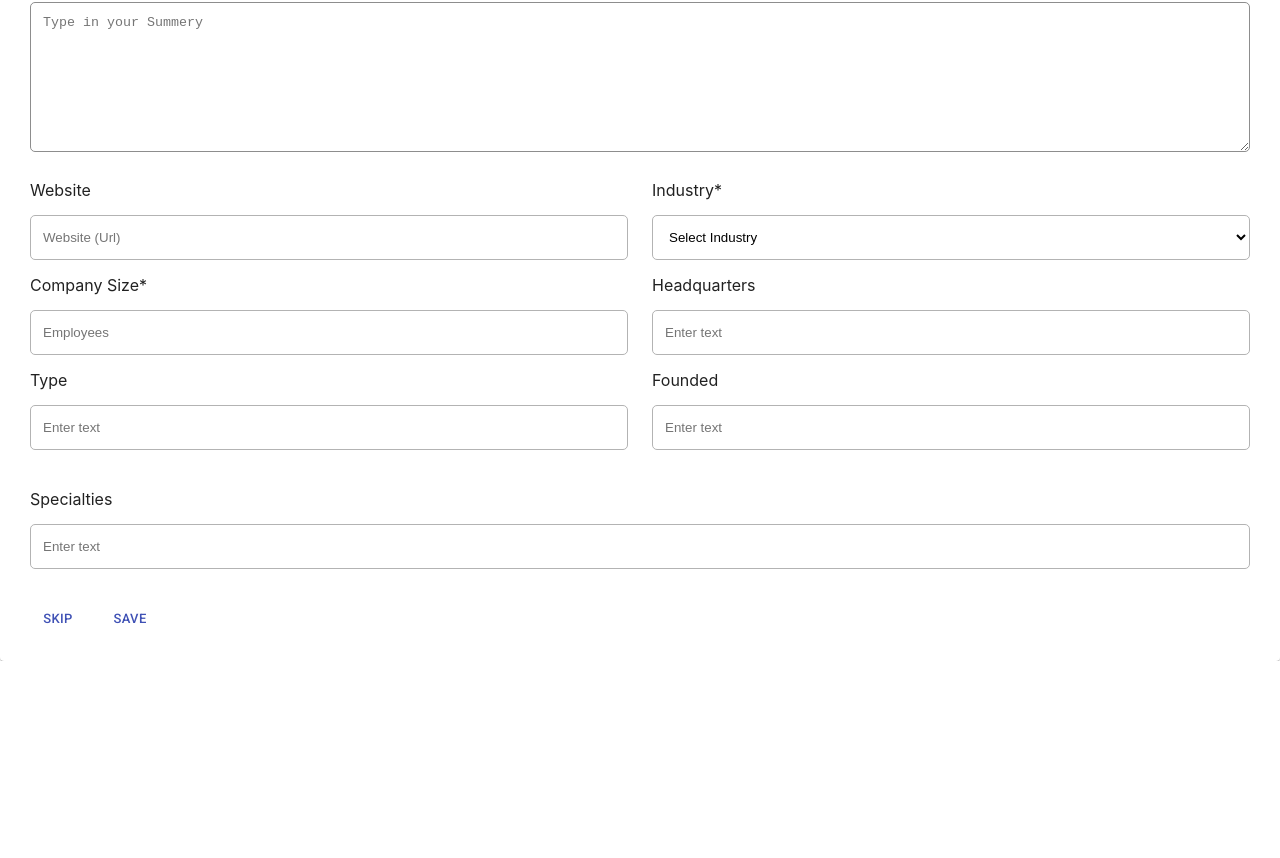
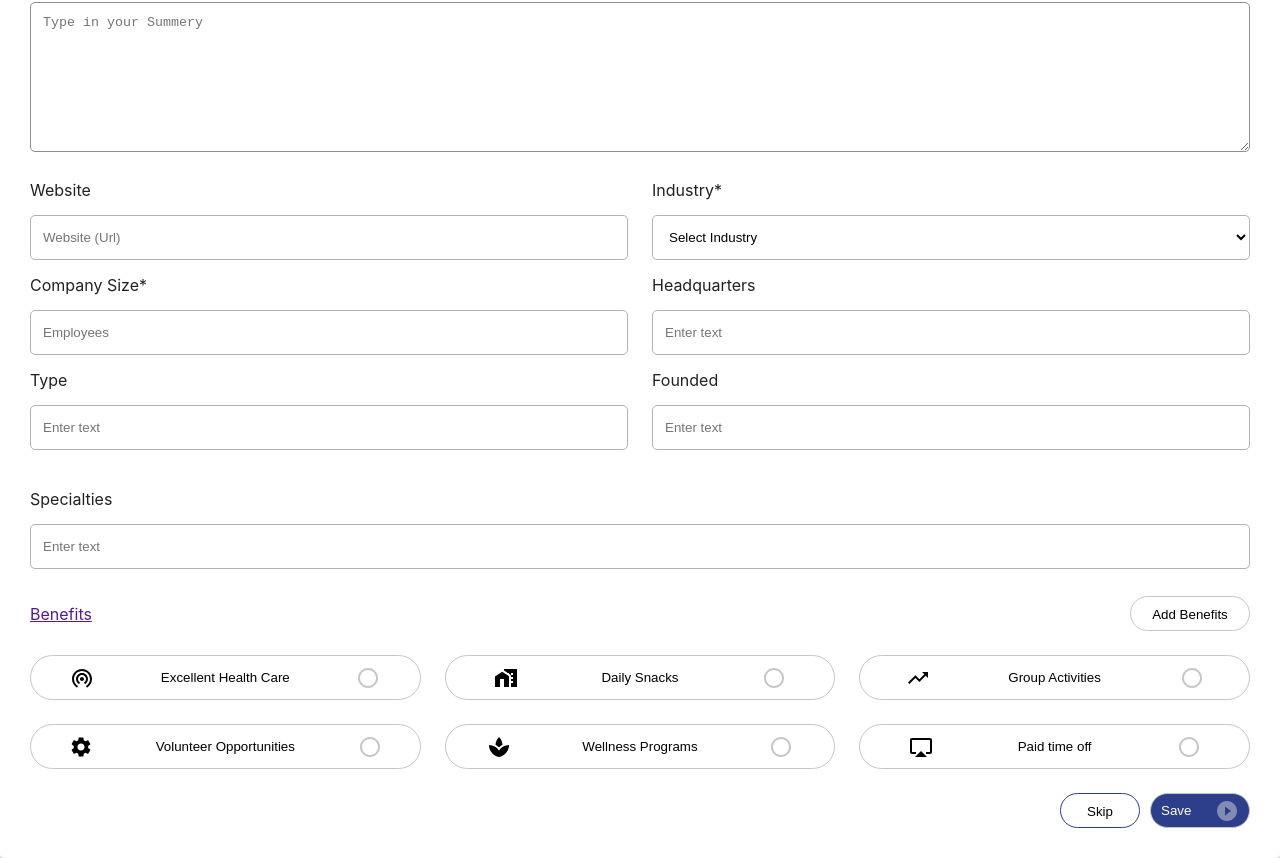
Before and after one commit to arif286/Grid-stack-project, a React (Create React App) app: page / in a window 1280 px wide. Shown: the part 473-1331 px from the top of the page. Before the commit the page ends 1134 px from the top, so only its background shows below. Built offline with nearby package versions, Linux system fonts and the light colour scheme.

Commit message:
complete benefit section

```diff
--- a/src/components/Header/Header.js
+++ b/src/components/Header/Header.js
@@ -35,16 +35,16 @@ const Header = () => {
     <div className={classes.root}>
       <AppBar position="static">
         <Toolbar className={classes.header}>
-          <Typography className={classes.title} variant="p">
+          <Typography className={classes.title} variant="subtitle1">
             Company
           </Typography>
-          <Typography className={classes.title} variant="p">
+          <Typography className={classes.title} variant="subtitle1">
             Find Candidate
           </Typography>
-          <Typography className={classes.title} variant="p">
+          <Typography className={classes.title} variant="subtitle1">
             Guide
           </Typography>
-          <Typography className={classes.title} variant="p">
+          <Typography className={classes.title} variant="subtitle1">
             |
           </Typography>
           <div className={classes.person}>
--- a/src/components/Profile/Profile.js
+++ b/src/components/Profile/Profile.js
@@ -4,6 +4,7 @@ import CardMedia from "@material-ui/core/CardMedia";
 import { makeStyles } from "@material-ui/core/styles";
 import React from "react";
 import banner from "../../assets/images/banner.png";
+import Benefits from "../Shared/Benefits";
 import Form from "../Shared/Form";
 
 // import profile from "../../assets/images/profile.png";
@@ -53,7 +54,7 @@ const Profile = () => {
       />
       <div className={classes.padding}>
 				<Form />
-
+				<Benefits/>
       </div>
     </Card>
   );
--- a/src/components/Shared/Benefits.js
+++ b/src/components/Shared/Benefits.js
@@ -0,0 +1,113 @@
+import { Grid } from '@material-ui/core';
+import AirplayIcon from "@material-ui/icons/Airplay";
+import HomeWorkIcon from '@material-ui/icons/HomeWork';
+import PlayCircleFilledIcon from "@material-ui/icons/PlayCircleFilled";
+import SettingsIcon from '@material-ui/icons/Settings';
+import SpaIcon from "@material-ui/icons/Spa";
+import TrendingUpIcon from "@material-ui/icons/TrendingUp";
+import WifiTetheringIcon from "@material-ui/icons/WifiTethering";
+import { makeStyles } from '@material-ui/styles';
+import React from 'react';
+import { Link } from "react-router-dom";
+import CustomButton from "./CustomButton";
+import RadioButton from './RadioButton';
+
+const useStyles = makeStyles({
+	root: {
+		display: "flex",
+		justifyContent: "space-between",
+		alignItems: "center"
+	},
+	button: {
+		display: "flex",
+		justifyContent: "end",
+		alignItems: "center"
+	},
+
+});
+const list = [
+  {
+    icon: WifiTetheringIcon,
+		text: "Excellent Health Care",
+		id: 1
+  },
+  {
+    icon: HomeWorkIcon,
+		text: "Daily Snacks",
+		id:2
+  },
+  {
+    icon: TrendingUpIcon,
+		text: "Group Activities",
+		id:3
+  },
+  {
+    icon: SettingsIcon,
+		text: "Volunteer Opportunities",
+		id:4
+  },
+  {
+    icon: SpaIcon,
+		text: "Wellness Programs",
+		id:5
+  },
+  {
+    icon: AirplayIcon,
+		text: "Paid time off",
+		id:6
+  },
+];
+const Benefits = () => {
+	const benefitBtn = {
+    width: "120px",
+    height: "35px",
+    radius: "25px",
+    border: "1px solid #C6C6C6",
+    bgColor: "#FFFFFF",
+  };
+	const skipBtn = {
+    width: "80px",
+    height: "35px",
+    radius: "25px",
+    bgColor: "#FFFFFF",
+    border: "1px solid #2D3E8B",
+	};
+	const saveBtn = {
+    width: "100px",
+    height: "35px",
+    radius: "25px",
+    bgColor: "#2D3E8B",
+		border: "1px solid #C6C6C6",
+		display: "flex",
+		justifyContent: "space-between",
+		alignItems: "center",
+		color: "white",
+		marginLeft: "10px",
+  };
+	const classes = useStyles();
+	return (
+    <>
+      <Grid container direction="row" spacing={3}>
+        <Grid item xs={12} className={classes.root}>
+          <Link>Benefits</Link>
+          <CustomButton style={benefitBtn} text="Add Benefits" />
+        </Grid>
+        {list.map((item) => (
+          <Grid key={item.id} item xs={4}>
+            <RadioButton data={item} />
+          </Grid>
+        ))}
+        <Grid item xs={12} className={classes.button}>
+          <CustomButton style={skipBtn} text="Skip" />
+          <CustomButton
+            style={saveBtn}
+            text="Save"
+            icon={PlayCircleFilledIcon}
+          />
+        </Grid>
+      </Grid>
+    </>
+  );
+};
+
+export default Benefits;
--- /dev/null
+++ b/src/components/Shared/CustomButton.js
@@ -0,0 +1,53 @@
+import { makeStyles } from '@material-ui/core';
+import React from 'react';
+
+
+
+const Button = ({
+  style: {
+    width,
+    height,
+    radius,
+    bgColor,
+    color,
+    border,
+    display,
+    justifyContent,
+    alignItems,
+    marginLeft,
+  },
+  text,
+  icon: Icon,
+}) => {
+  const useStyles = makeStyles(() => ({
+    root: {
+      height,
+      width,
+      backgroundColor: bgColor,
+      color,
+      borderRadius: radius,
+      outline: "none",
+      border,
+      cursor: "pointer",
+      display,
+      justifyContent,
+      alignItems,
+      padding: "10px",
+      marginLeft,
+    },
+    icon: {
+      color: "#818BB4",
+    },
+  }));
+  const classes = useStyles();
+  return (
+    <>
+      <button className={classes.root}>
+        {text}
+        {Icon && <Icon className={classes.icon} />}
+      </button>
+    </>
+  );
+};
+
+export default Button;
--- a/src/components/Shared/Form.js
+++ b/src/components/Shared/Form.js
@@ -1,6 +1,4 @@
 import { makeStyles } from '@material-ui/core';
-import Button from "@material-ui/core/Button";
-import CardActions from "@material-ui/core/CardActions";
 import Grid from "@material-ui/core/Grid";
 import React from 'react';
 import InputField from "../Shared/InputField";
@@ -62,14 +60,14 @@ const Form = () => {
           <label>Specialties</label>
           <InputField placeholder="Enter text" />
         </Grid>
-        <CardActions>
+        {/* <CardActions>
           <Button size="small" color="primary">
             Skip
           </Button>
           <Button size="small" color="primary">
             Save
           </Button>
-        </CardActions>
+        </CardActions> */}
       </Grid>
     </>
   );
--- /dev/null
+++ b/src/components/Shared/RadioButton.js
@@ -0,0 +1,43 @@
+import { makeStyles } from "@material-ui/core";
+import CheckCircleIcon from "@material-ui/icons/CheckCircle";
+import RadioButtonUncheckedIcon from '@material-ui/icons/RadioButtonUnchecked';
+import React, { useState } from 'react';
+
+const useStyles = makeStyles({
+  root: {
+    display: "flex",
+    justifyContent: "space-around",
+    alignItems: "center",
+    width: "100%",
+    height: "45px",
+    background: "white",
+    outline: "none",
+    border: "1px solid #C6C6C6",
+		borderRadius: "32px",
+		cursor: "pointer",
+  },
+  home: {
+    color: "#C6C6C6",
+  },
+});
+
+const RadioButton = ({data:{icon:Icon, text}}) => {
+	console.log(text);
+	const [changeIcon, setChangeIcon] = useState(false);
+	const classes = useStyles();
+	return (
+    <>
+      <button className={classes.root}>
+				<Icon/>
+        {text}
+        {!changeIcon ? (
+          <RadioButtonUncheckedIcon className={classes.home} />
+        ) : (
+          <CheckCircleIcon />
+        )}
+      </button>
+    </>
+  );
+};
+
+export default RadioButton;
```
Also changed, not shown: src/components/Shared/Button.js (deleted, +0 -24 lines).
